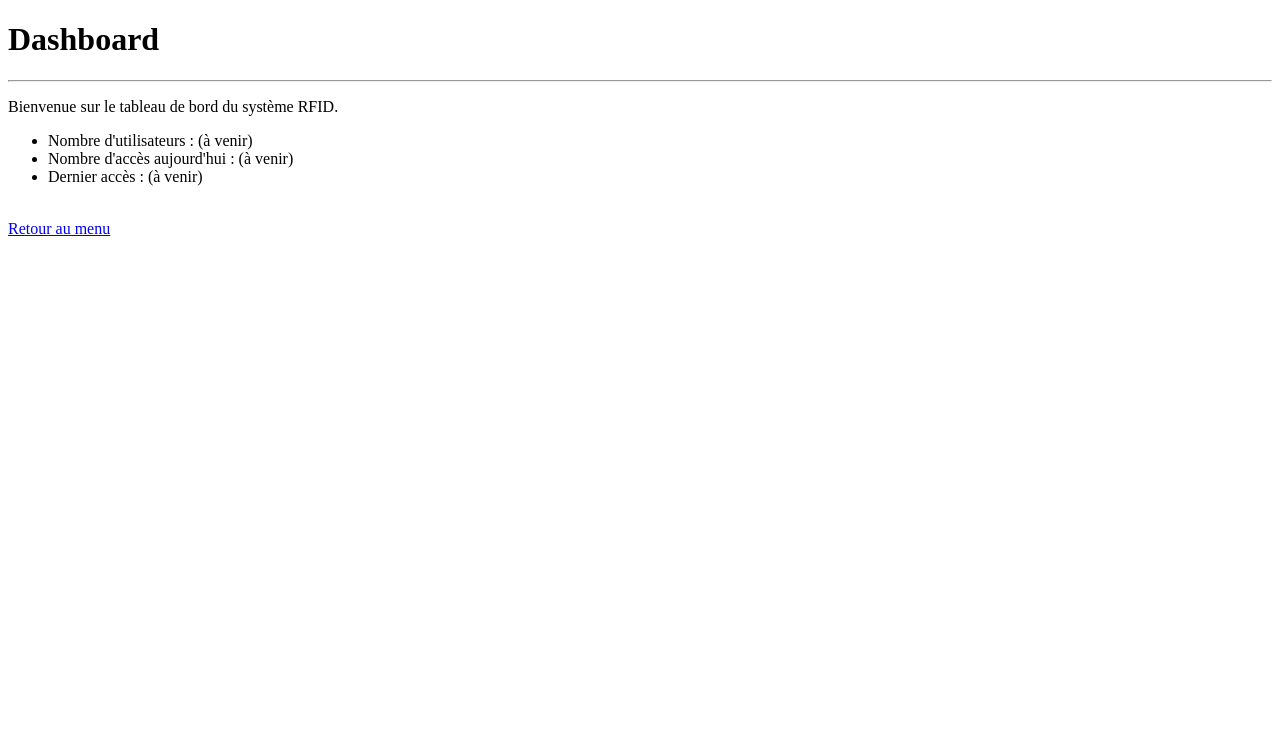
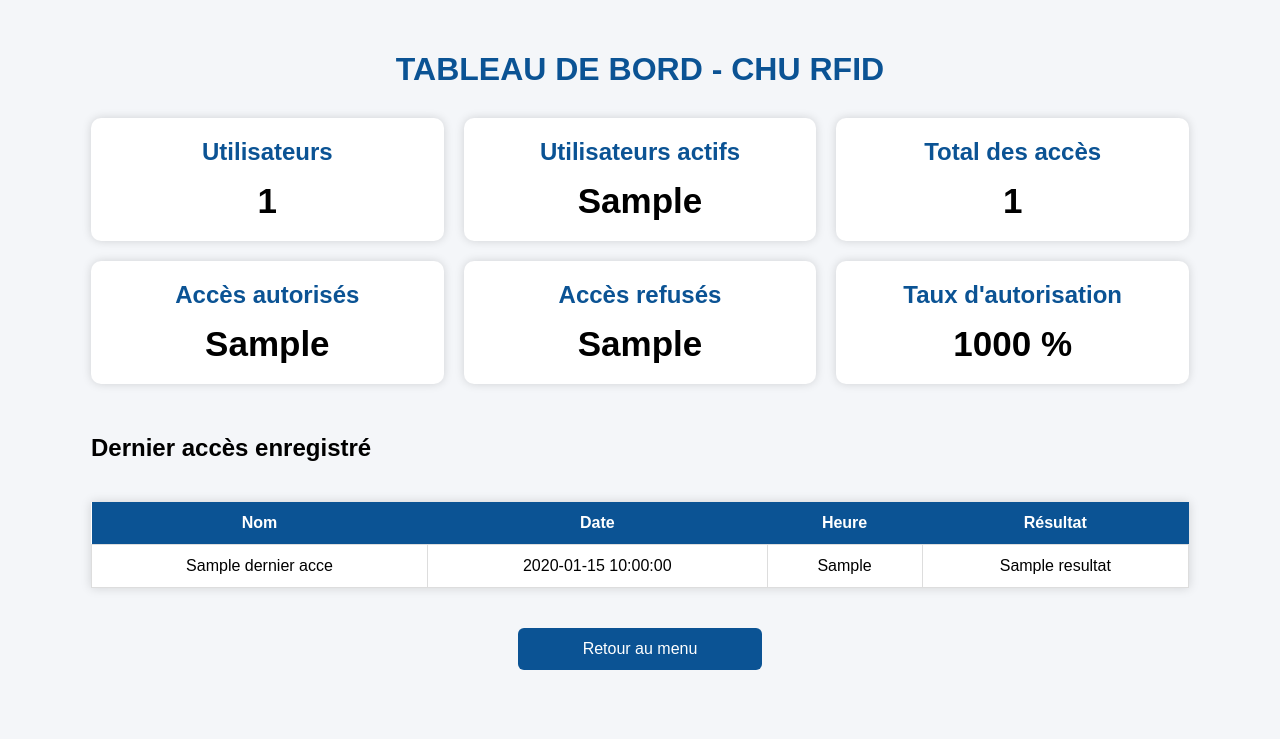
Before and after one commit to insafsen/chu_rfid, a Flask app: template templates/dashboard.html in a window 1280 px wide. Shown: the top 739 px of the page. Run offline with Flask 3, Linux system fonts and the light colour scheme; the template is opened without the code that fills it: most values are stand-ins (such as "Sample title", 1, 10 or a date in 2020).

Commit message:
Ajout dashboard

```diff
--- a/app.py
+++ b/app.py
@@ -13,7 +13,8 @@ from database import (
     chercher_utilisateur,
     chercher_admin,
     chercher_carte,
-    enregistrer_acces
+    enregistrer_acces,
+    statistiques_dashboard
 )
 
 app = Flask(__name__)
@@ -85,7 +86,12 @@ def dashboard():
     if "admin" not in session:
         return redirect(url_for("login"))
 
-    return render_template("dashboard.html")
+    stats = statistiques_dashboard()
+
+    return render_template(
+        "dashboard.html",
+        stats=stats
+    )
 
 
 # =====================================================
--- a/templates/dashboard.html
+++ b/templates/dashboard.html
@@ -1,36 +1,211 @@
 <!DOCTYPE html>
-
 <html lang="fr">
 
 <head>
 
-<meta charset="UTF-8">
+    <meta charset="UTF-8">
 
-<title>Dashboard</title>
+    <title>Dashboard - CHU RFID</title>
+
+    <style>
+
+        body{
+            font-family: Arial, Helvetica, sans-serif;
+            background:#f4f6f9;
+            margin:0;
+            padding:30px;
+        }
+
+        h1{
+            text-align:center;
+            color:#0b5394;
+        }
+
+        .container{
+            width:90%;
+            margin:auto;
+        }
+
+        .cards{
+            display:grid;
+            grid-template-columns:repeat(3,1fr);
+            gap:20px;
+            margin-top:30px;
+        }
+
+        .card{
+            background:white;
+            padding:20px;
+            border-radius:10px;
+            box-shadow:0 0 10px rgba(0,0,0,0.15);
+            text-align:center;
+        }
+
+        .card h2{
+            margin:0;
+            color:#0b5394;
+        }
+
+        .nombre{
+            margin-top:15px;
+            font-size:35px;
+            font-weight:bold;
+        }
+
+        table{
+            width:100%;
+            margin-top:40px;
+            border-collapse:collapse;
+            background:white;
+            box-shadow:0 0 10px rgba(0,0,0,0.15);
+        }
+
+        th{
+            background:#0b5394;
+            color:white;
+            padding:12px;
+        }
+
+        td{
+            padding:12px;
+            border:1px solid #ddd;
+            text-align:center;
+        }
+
+        .retour{
+
+            display:block;
+            width:220px;
+            margin:40px auto;
+            text-align:center;
+            background:#0b5394;
+            color:white;
+            padding:12px;
+            text-decoration:none;
+            border-radius:6px;
+
+        }
+
+        .retour:hover{
+
+            background:#083763;
+
+        }
+
+    </style>
 
 </head>
 
 <body>
 
-<h1>Dashboard</h1>
+<div class="container">
 
-<hr>
+<h1>TABLEAU DE BORD - CHU RFID</h1>
 
-<p>Bienvenue sur le tableau de bord du système RFID.</p>
+<div class="cards">
 
-<ul>
+<div class="card">
+<h2>Utilisateurs</h2>
+<div class="nombre">
+{{ stats.total_utilisateurs }}
+</div>
+</div>
 
-<li>Nombre d'utilisateurs : (à venir)</li>
+<div class="card">
+<h2>Utilisateurs actifs</h2>
+<div class="nombre">
+{{ stats.utilisateurs_actifs }}
+</div>
+</div>
 
-<li>Nombre d'accès aujourd'hui : (à venir)</li>
+<div class="card">
+<h2>Total des accès</h2>
+<div class="nombre">
+{{ stats.total_acces }}
+</div>
+</div>
 
-<li>Dernier accès : (à venir)</li>
+<div class="card">
+<h2>Accès autorisés</h2>
+<div class="nombre">
+{{ stats.acces_autorises }}
+</div>
+</div>
 
-</ul>
+<div class="card">
+<h2>Accès refusés</h2>
+<div class="nombre">
+{{ stats.acces_refuses }}
+</div>
+</div>
 
-<br>
+<div class="card">
+<h2>Taux d'autorisation</h2>
 
-<a href="/">Retour au menu</a>
+<div class="nombre">
+
+{% if stats.total_acces > 0 %}
+{{ ((stats.acces_autorises / stats.total_acces) * 100)|round(1) }} %
+{% else %}
+0 %
+{% endif %}
+
+</div>
+
+</div>
+
+</div>
+
+<h2 style="margin-top:50px;">Dernier accès enregistré</h2>
+
+<table>
+
+<tr>
+
+<th>Nom</th>
+<th>Date</th>
+<th>Heure</th>
+<th>Résultat</th>
+
+</tr>
+
+{% if stats.dernier_acces %}
+
+<tr>
+
+<td>{{ stats.dernier_acces.nom }}</td>
+
+<td>{{ stats.dernier_acces.date_acces }}</td>
+
+<td>{{ stats.dernier_acces.heure_acces }}</td>
+
+<td>{{ stats.dernier_acces.resultat }}</td>
+
+</tr>
+
+{% else %}
+
+<tr>
+
+<td colspan="4">
+
+Aucun accès enregistré.
+
+</td>
+
+</tr>
+
+{% endif %}
+
+</table>
+
+<a href="/" class="retour">
+
+Retour au menu
+
+</a>
+
+</div>
 
 </body>
 
```
Also changed, not shown: database.py (+50 -0 lines).
